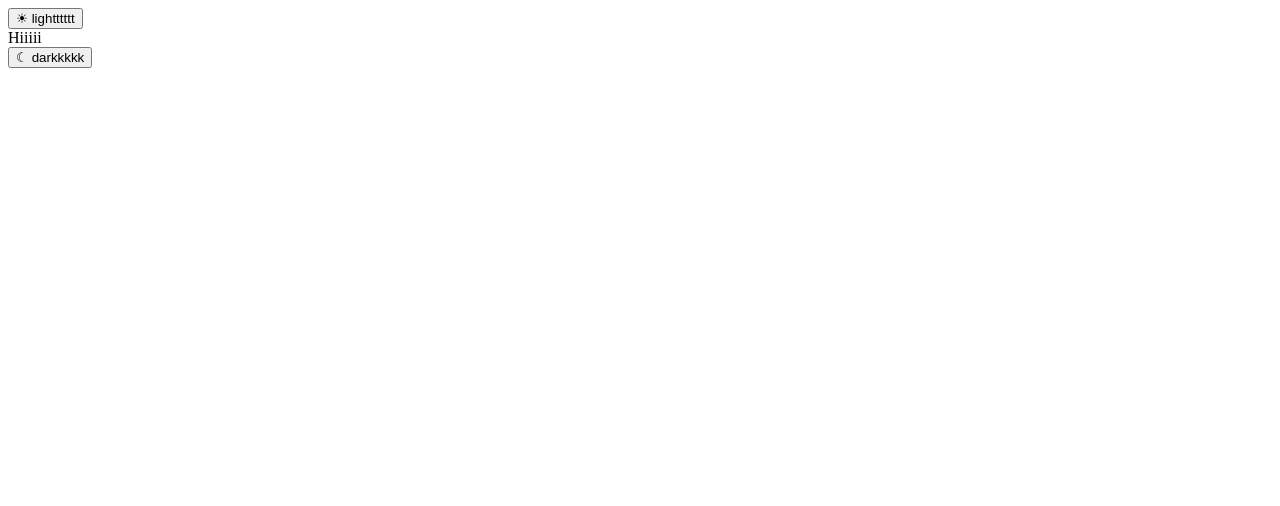
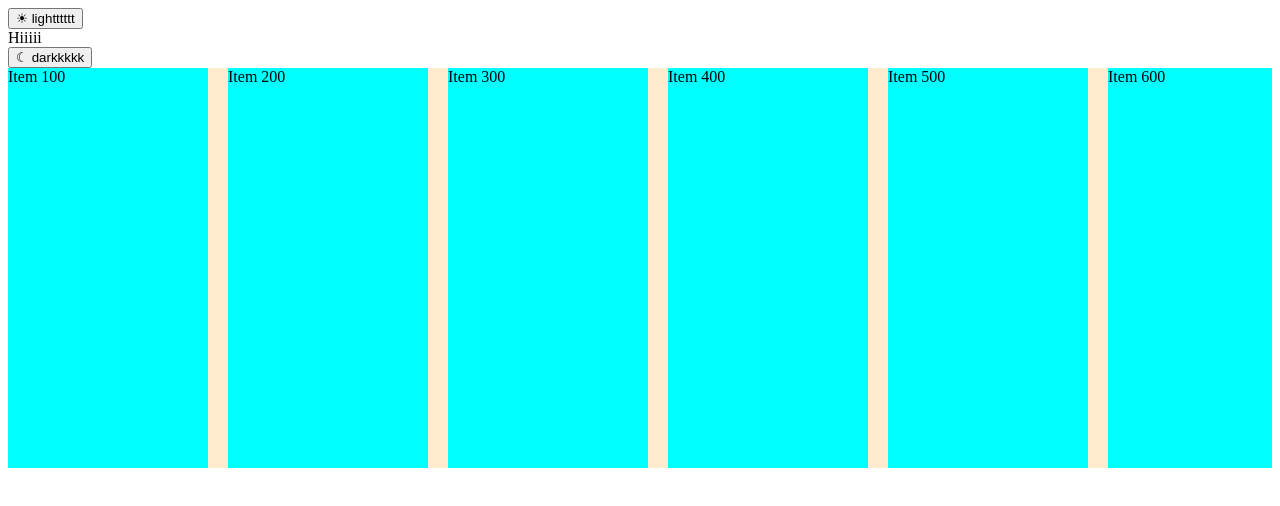
Before and after one commit to Katynguyen1130/test02, a Gatsby site: page / in a window 1280 px wide. Built offline with nearby package versions, Linux system fonts and the light colour scheme; Gatsby itself is replaced by a stand-in of ours.

Commit message:
march 17

```diff
--- a/package.json
+++ b/package.json
@@ -15,8 +15,8 @@
     "clean": "gatsby clean"
   },
   "dependencies": {
+    "framer-motion": "^10.5.0",
     "gatsby": "^5.7.0",
-
     "react": "^18.2.0",
     "react-dom": "^18.2.0"
   }
--- /dev/null
+++ b/src/compont/Slider.js
@@ -0,0 +1,66 @@
+import React, { useState, useRef, useEffect } from "react";
+
+import { motion } from "framer-motion";
+
+function Slider() {
+  const [width, setWidth] = useState(0);
+  const carousel = useRef();
+  useEffect(() => {
+    console.log("current width", carousel.current.scrollWidth, carousel.current.offsetWidth);
+    setWidth(carousel.current.scrollWidth - carousel.current.offsetWidth);
+  }, []);
+  console.log("hi");
+  return (
+    <div>
+      <motion.div className="carousel" ref={carousel}>
+        <motion.div className="iner-carousel" drag="x" dragConstraints={{ right: 0, left: -width }}>
+          <motion.div>
+            <div className="item"> Item 100</div>
+          </motion.div>
+          <motion.div>
+            {" "}
+            <div className="item"> Item 200</div>{" "}
+          </motion.div>
+          <motion.div>
+            {" "}
+            <div className="item"> Item 300</div>{" "}
+          </motion.div>
+          <motion.div>
+            {" "}
+            <div className="item"> Item 400</div>{" "}
+          </motion.div>
+          <motion.div>
+            {" "}
+            <div className="item"> Item 500</div>{" "}
+          </motion.div>
+          <motion.div>
+            {" "}
+            <div className="item"> Item 600</div>{" "}
+          </motion.div>
+          <motion.div>
+            {" "}
+            <div className="item"> Item 700</div>{" "}
+          </motion.div>
+          <motion.div>
+            {" "}
+            <div className="item"> Item 800</div>{" "}
+          </motion.div>
+          <motion.div>
+            {" "}
+            <div className="item"> Item 900</div>{" "}
+          </motion.div>
+          <motion.div>
+            {" "}
+            <div className="item"> Item 1000</div>{" "}
+          </motion.div>
+          <motion.div>
+            {" "}
+            <div className="item"> Item 1100</div>{" "}
+          </motion.div>
+        </motion.div>
+      </motion.div>
+    </div>
+  );
+}
+
+export default Slider;
--- a/src/pages/index.js
+++ b/src/pages/index.js
@@ -2,14 +2,13 @@ import * as React from "react";
 
 import Darkmode from "./../compont/Darkmode";
 import "./style.css";
-
-
+import Slider from "../compont/slider";
 
 const IndexPage = () => {
   return (
-    <main >
-
+    <main>
       <Darkmode />
+      <Slider />
     </main>
   );
 };
--- a/src/pages/style.css
+++ b/src/pages/style.css
@@ -8,3 +8,20 @@ body.dark {
   --hr: hsla(0, 0%, 100%, 0.2);
   background-color: black;
 }
+
+.item {
+  width: 200px;
+  height: 400px;
+  background-color: aqua;
+}
+.iner-carousel {
+  display: flex;
+  flex-wrap: none;
+  gap: 20px;
+  margin: auto;
+  background-color: blanchedalmond;
+}
+
+.carousel {
+  overflow: hidden;
+}
```
Also changed, not shown: 1 other file.
